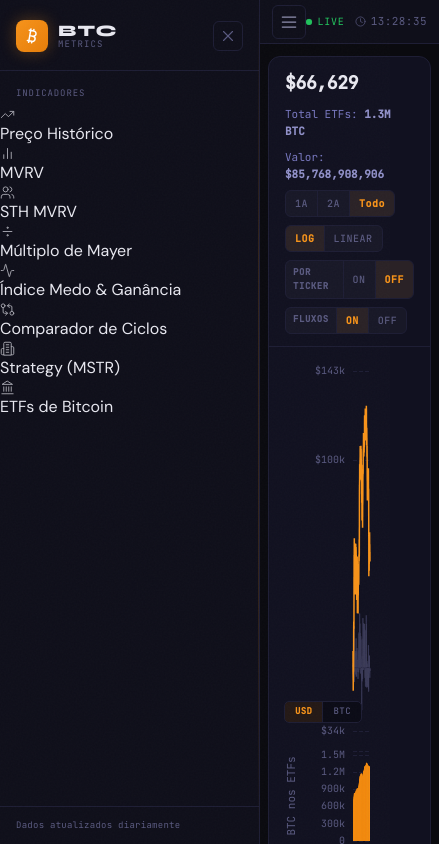
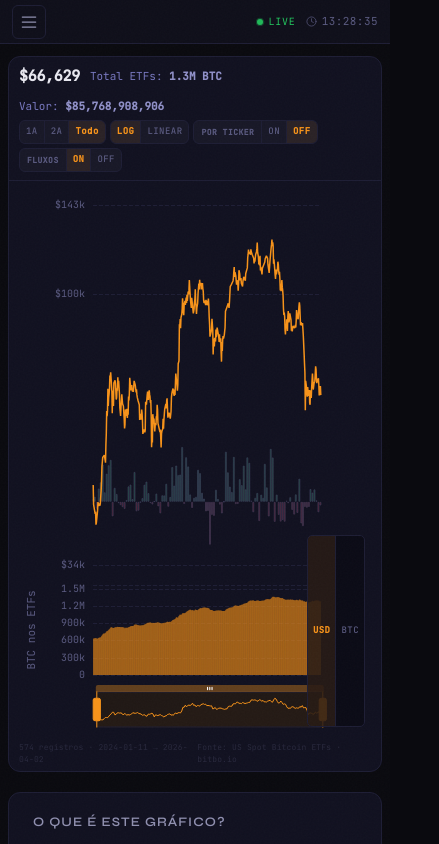
Before and after one commit to Chicoeth/btc-dashboard, a Next.js app in the folder btc-dashboard/frontend/: page /indicadores/etf-holdings in a window 390 px wide. Shown: the top 844 px of the page, 439 px wide, since content can reach past the window. Built offline with nearby package versions, Linux system fonts and the light colour scheme.

Commit message:
chore: update globals.css

```diff
--- a/btc-dashboard/frontend/src/styles/globals.css
+++ b/btc-dashboard/frontend/src/styles/globals.css
@@ -175,3 +175,162 @@ body::before {
 .ticker-content:hover {
   animation-play-state: paused;
 }
+
+@keyframes ticker {
+  0% { transform: translateX(0); }
+  100% { transform: translateX(-50%); }
+}
+
+/* ═══════════════════════════════════════════
+   MOBILE RESPONSIVE — Sidebar as drawer
+   ═══════════════════════════════════════════ */
+
+@media (max-width: 768px) {
+
+  /* ─── Layout: remove sidebar margin ─── */
+  .main-content {
+    margin-left: 0 !important;
+  }
+
+  /* ─── Sidebar: off-screen drawer ─── */
+  .sidebar {
+    width: 280px;
+    transform: translateX(-100%);
+    transition: transform 0.3s ease;
+    z-index: 200;
+    box-shadow: none;
+  }
+
+  /* When mobile-open, slide in */
+  .sidebar--mobile-open {
+    transform: translateX(0);
+    box-shadow: 8px 0 32px rgba(0, 0, 0, 0.5);
+  }
+
+  /* Ignore desktop collapsed state on mobile */
+  .sidebar--collapsed {
+    width: 280px;
+  }
+
+  /* ─── Page card: tighter on mobile ─── */
+  .page-card {
+    border-radius: 8px;
+    margin-bottom: 12px;
+  }
+
+  /* ─── Home page stats grid ─── */
+  .stats-row {
+    grid-template-columns: repeat(2, 1fr) !important;
+    gap: 8px !important;
+  }
+
+  /* ─── Info panels: single column ─── */
+  .info-panel,
+  .info-grid {
+    grid-template-columns: 1fr !important;
+  }
+
+  /* ─── Page headers: smaller text ─── */
+  .page-title {
+    font-size: 18px !important;
+  }
+
+  .page-sub,
+  .page-desc {
+    font-size: 11px !important;
+  }
+
+  .page-header {
+    gap: 8px !important;
+  }
+
+  .page-icon {
+    width: 30px !important;
+    height: 30px !important;
+  }
+
+  /* ─── Chart controls: wrap tightly ─── */
+  .chart-header {
+    padding: 8px 10px !important;
+    gap: 6px !important;
+  }
+
+  .chart-controls {
+    gap: 4px !important;
+  }
+
+  .period-btn {
+    padding: 4px 6px !important;
+    font-size: 9px !important;
+  }
+
+  .scale-btn {
+    padding: 4px 6px !important;
+    font-size: 9px !important;
+  }
+
+  .toggle-label {
+    font-size: 8px !important;
+  }
+
+  /* ─── Price display in chart headers ─── */
+  .price-display {
+    font-size: 15px !important;
+  }
+
+  /* ─── Badges in chart headers ─── */
+  .fng-badge,
+  .mvrv-badge,
+  .mayer-badge,
+  .strategy-badge {
+    font-size: 10px !important;
+    padding: 2px 7px !important;
+  }
+
+  /* ─── Chart footer ─── */
+  .chart-footer {
+    padding: 6px 10px !important;
+    font-size: 8px !important;
+  }
+
+  /* ─── Legend sidebar: below chart on narrow screens ─── */
+  .legend {
+    flex-direction: row !important;
+    padding: 8px 12px 12px !important;
+  }
+
+  /* ─── Mode selector (CycleChart) ─── */
+  .mode-selector {
+    flex-wrap: wrap !important;
+    gap: 4px !important;
+    padding: 8px 10px !important;
+  }
+
+  .mode-btn {
+    font-size: 11px !important;
+    padding: 6px 10px !important;
+  }
+
+  /* ─── Check boxes (CycleChart) ─── */
+  .check-box {
+    font-size: 10px !important;
+    padding: 4px 8px !important;
+  }
+
+  /* ─── Flow unit toggle (ETFChart) ─── */
+  .flow-unit-toggle {
+    bottom: 4px !important;
+    right: 4px !important;
+  }
+
+  .flow-unit-btn {
+    font-size: 9px !important;
+    padding: 2px 5px !important;
+  }
+
+  /* ─── Graphic overlays (legend boxes inside chart) ─── */
+  .echarts-canvas [class*="graphic"] {
+    transform: scale(0.85);
+    transform-origin: top left;
+  }
+}
```
